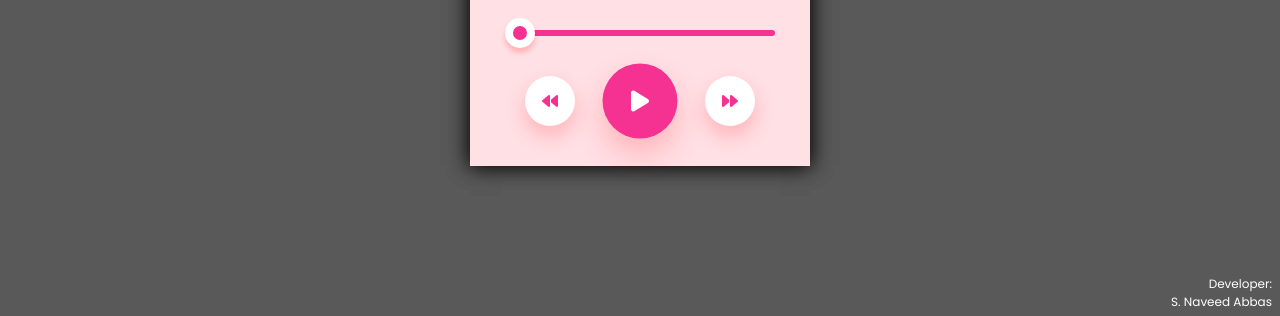
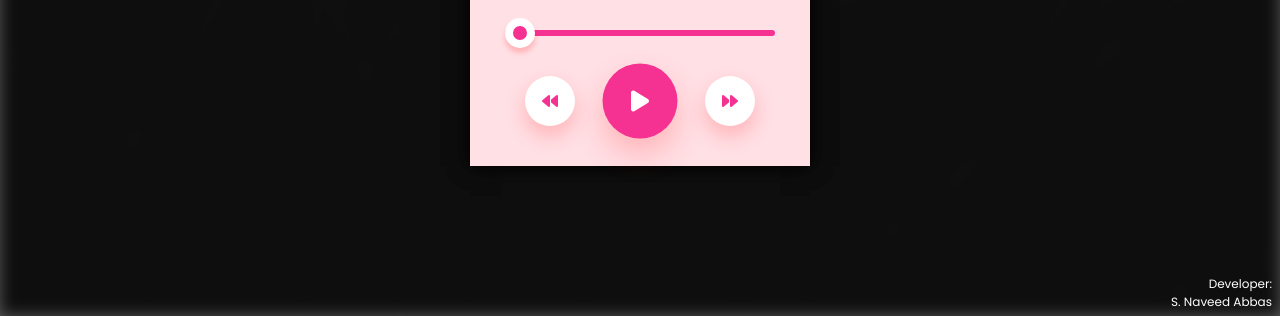
Before and after one commit to agha-naveed/music-player, a plain HTML site: page index.html in a window 1280 px wide. Shown: the part 484-800 px from the top of the page. Drawn offline with Linux system fonts and the light colour scheme.

Commit message:
Added BG Image

```diff
--- a/style.css
+++ b/style.css
@@ -418,7 +418,7 @@ html , body{
     left: 0;
     width: 100%;
     height: 100%;
-    background-image: url(./img/pic_Ya_Raza_Mola.jpg);
+    background-image: url(./img/bg-img.jpg);
     background-position: center;
     background-size: cover;
     filter: blur(8px);
```
Also changed, not shown: img/bg-img.jpg (added).
